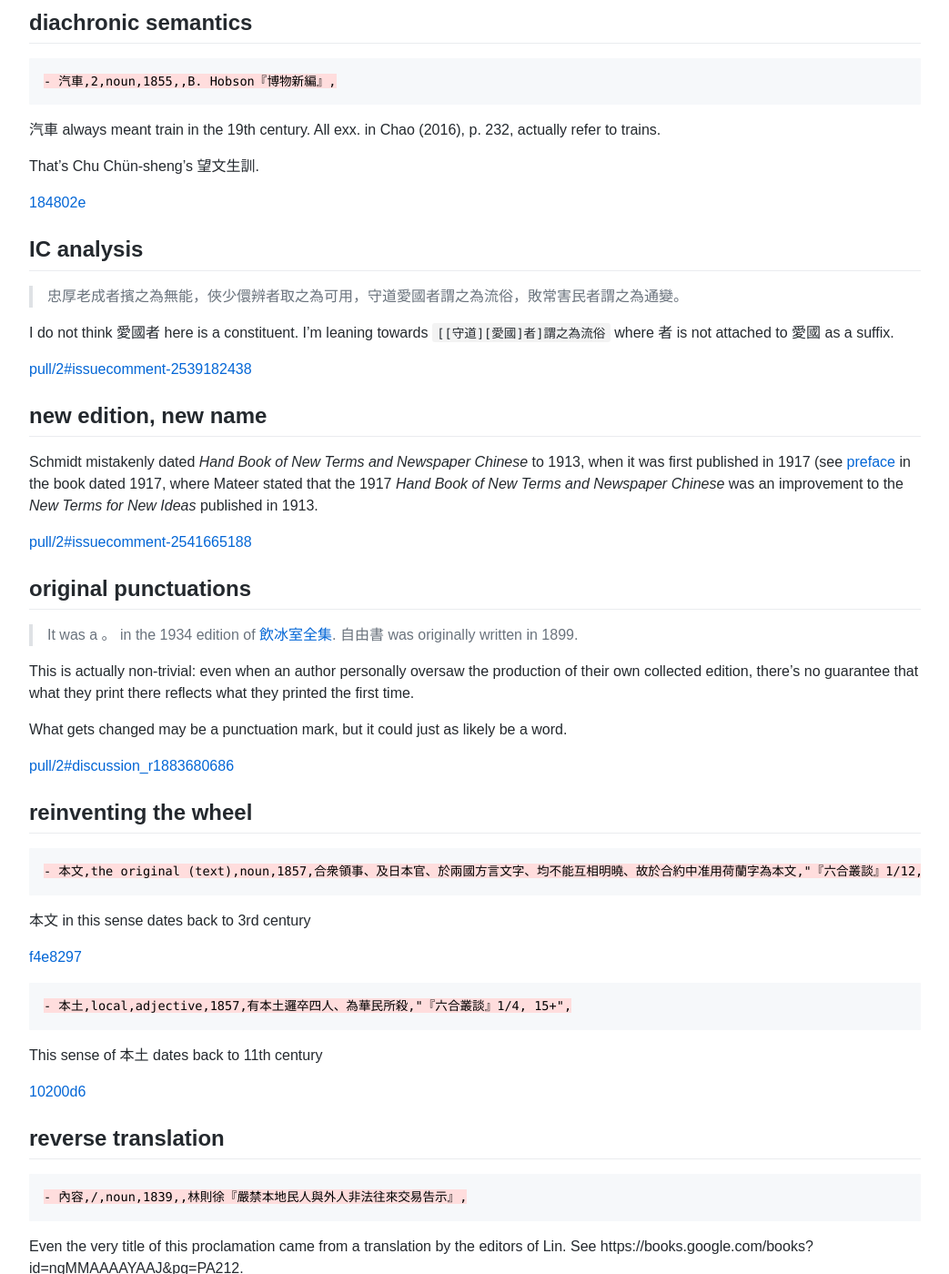
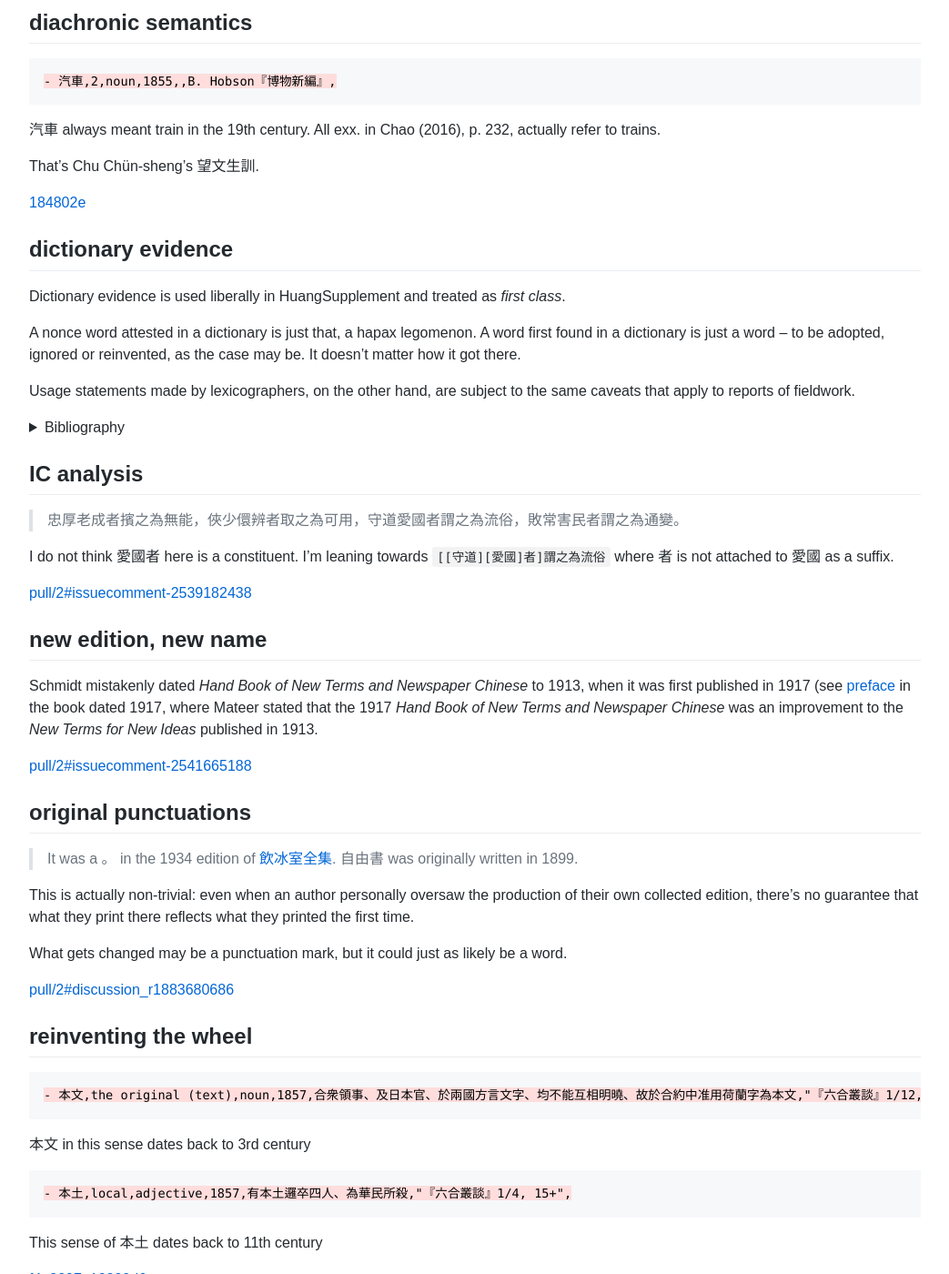
Before and after one commit to t18d/HuangSupplement, a Jekyll site: the page built from docs/pitfalls.md, in a window 1280 px wide and 1400 px high, scrolled down 273 px. Shown: the whole window at 91% size, without its empty margins (118-1161 px from the left). Built offline with Jekyll 4.4.1, drawn with Linux system fonts in a browser that asks for light colours.

Commit message:
Update pitfalls.md

````diff
--- a/docs/pitfalls.md
+++ b/docs/pitfalls.md
@@ -26,6 +26,23 @@ description: Gleanings from HuangSupplement
 That's Chu Chün-sheng's 望文生訓.
 
 [184802e](https://github.com/t18d/HuangSupplement/commit/184802ea9877186b40b7e33c3b3a4d7926029dfb)
+
+## dictionary evidence
+
+Dictionary evidence is used liberally in HuangSupplement and treated as _first class_.
+
+A nonce word attested in a dictionary is just that, a hapax legomenon. A word first found in a dictionary is just a word – to be adopted, ignored or reinvented, as the case may be. It doesn't matter how it got there.
+
+Usage statements made by lexicographers, on the other hand, are subject to the same caveats that apply to reports of fieldwork.
+
+<details>
+    <summary>Bibliography</summary>
+    <h3>Pace …</h3>
+    <ul>
+      <li>Hawke, Andrew, 'Quotation Evidence and Definitions', in Philip Durkin (ed.), <em>The Oxford Handbook of Lexicography</em> (Oxford, 2016), 192–3.</li>
+      <li>Osselton, N.&VeryThinSpace;E., 'Secondary Documentation in Historical Lexicography', in <em>Chosen Words: Past and Present Problems for Dictionary Makers</em> (Exeter, 1995), 137–47.</li>
+    </ul>
+</details>
 
 ## IC analysis
 
@@ -59,15 +76,13 @@ What gets changed may be a punctuation mark, but it could just as likely be a wo
 
 本文 in this sense dates back to 3rd century
 
-[f4e8297](https://github.com/t18d/HuangSupplement/commit/f4e8297a1459d10285015b5d3b30ff885771578d)
-
 ```diff
 - 本土,local,adjective,1857,有本土邏卒四人、為華民所殺,"『六合叢談』1/4, 15+",
 ```
 
 This sense of 本土 dates back to 11th century
 
-[10200d6](https://github.com/t18d/HuangSupplement/commit/10200d667f8782e6f418bd58cd5d2e449b073a36)
+[f4e8297](https://github.com/t18d/HuangSupplement/commit/f4e8297a1459d10285015b5d3b30ff885771578d), [10200d6](https://github.com/t18d/HuangSupplement/commit/10200d667f8782e6f418bd58cd5d2e449b073a36)
 
 ## reverse translation
 
````
